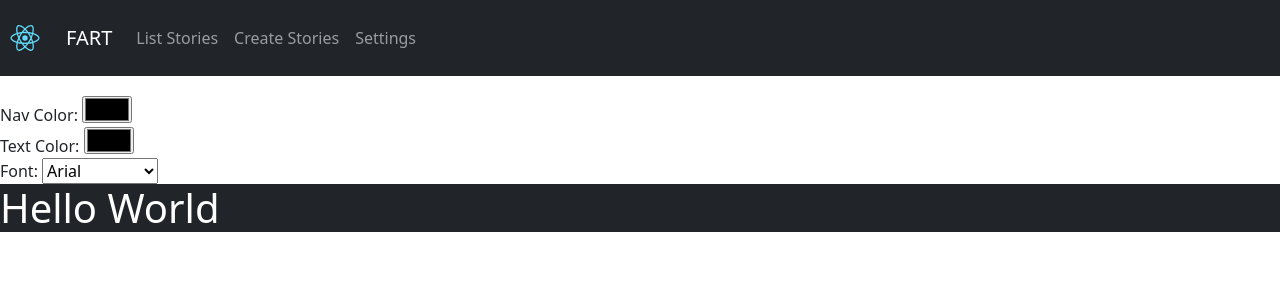
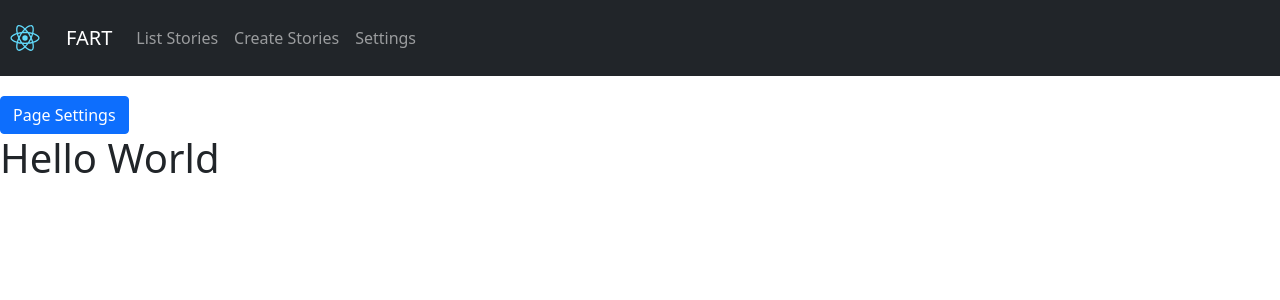
Before and after one commit to scashmore/Writing_Blog, a React (Create React App) app in the folder client/: page /settings in a window 1280 px wide. Shown: the top 300 px of the page. Built offline with nearby package versions, Linux system fonts and the light colour scheme.

Commit message:
added settings in modal

```diff
--- a/client/package.json
+++ b/client/package.json
@@ -9,6 +9,7 @@
     "axios": "^0.21.1",
     "bootstrap": "^5.0.0",
     "react": "^17.0.2",
+    "react-bootstrap": "^1.6.0",
     "react-dom": "^17.0.2",
     "react-router-dom": "^5.2.0",
     "react-scripts": "4.0.3",
--- a/client/src/pages/Settings.jsx
+++ b/client/src/pages/Settings.jsx
@@ -1,34 +1,57 @@
-import React, { Component } from 'react'
+import React, { Component } from 'react';
+import { Modal, Button } from 'react-bootstrap';
 
 class Settings extends Component {
+
+    constructor() {
+        super();
+        this.state = {
+            showHide: false
+        }
+    }
+
+    handleModalShowHide() {
+        this.setState({ showHide: !this.state.showHide })
+    }
+
     state = {
         color: '#212529',
         text: '#fff',
         fontFamily: 'arial',
-    }
+    };
     navChangeHandler = e => {
         this.setState({
             color: e.target.value
         })
-    }
+    };
     textChangeHandler = e => {
         this.setState({
             text: e.target.value
         })
-    }
+    };
     fontChangeHandler = e => {
         this.setState({
             font: e.target.value
         })
-    }
-    render () {
+    };
+
+    render() {
         const styleNav = {
             background: this.state.color,
             color: this.state.text,
             fontFamily: this.state.font,
         }
-        return(
+        return (
             <>
+                <Button variant="primary" onClick={() => this.handleModalShowHide()}>
+                    Page Settings
+                </Button>
+
+                <Modal show={this.state.showHide}>
+                    <Modal.Header closeButton onClick={() => this.handleModalShowHide()}>
+                        <Modal.Title>Page Settings</Modal.Title>
+                    </Modal.Header>
+                    <Modal.Body>
                         <div className='thing'>
                             <div className='bgcolor'>
                                 <label>Nav Color:</label> {' '}
@@ -61,6 +84,16 @@ class Settings extends Component {
                                 </select>
                             </div>
                         </div>
+                    </Modal.Body>
+                    <Modal.Footer>
+                        <Button variant="secondary" onClick={() => this.handleModalShowHide()}>
+                            Close
+                    </Button>
+                        <Button variant="primary" onClick={() => this.handleModalShowHide()}>
+                            Save Changes
+                    </Button>
+                    </Modal.Footer>
+                </Modal>
                 <div style={styleNav}>
                     <h1>Hello World</h1>
                 </div>
```
Also changed, not shown: 1 other file (tests, documents, lock files or other folders). Lines whose indentation alone changed are shown as unchanged.
